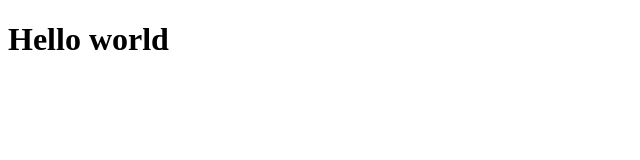
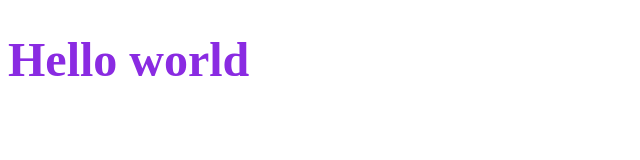
Before and after one commit to MashSHliapa/js_lesson-1, a plain HTML site: page index.html in a window 1280 px wide. Shown: the whole page, without its empty margins (0-640 px from the left). Drawn offline with Linux system fonts and the light colour scheme.

Commit message:
feat(js_lesson_1): up date index.html

```diff
--- a/index.html
+++ b/index.html
@@ -5,6 +5,7 @@
   <meta http-equiv="X-UA-Compatible" content="IE=edge">
   <meta name="viewport" content="width=device-width, initial-scale=1.0">
   <title>Document</title>
+  <link rel="stylesheet" href="style.css">
 </head>
 <body>
   <h1>Hello world</h1>
--- /dev/null
+++ b/style.css
@@ -0,0 +1,4 @@
+h1 {
+  font-size: 48px;
+  color: blueviolet;
+}
```
